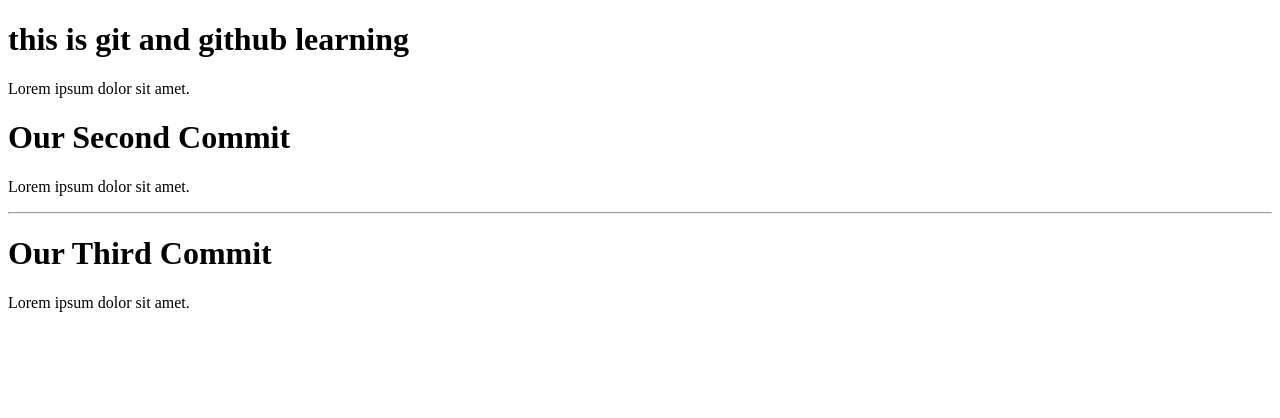
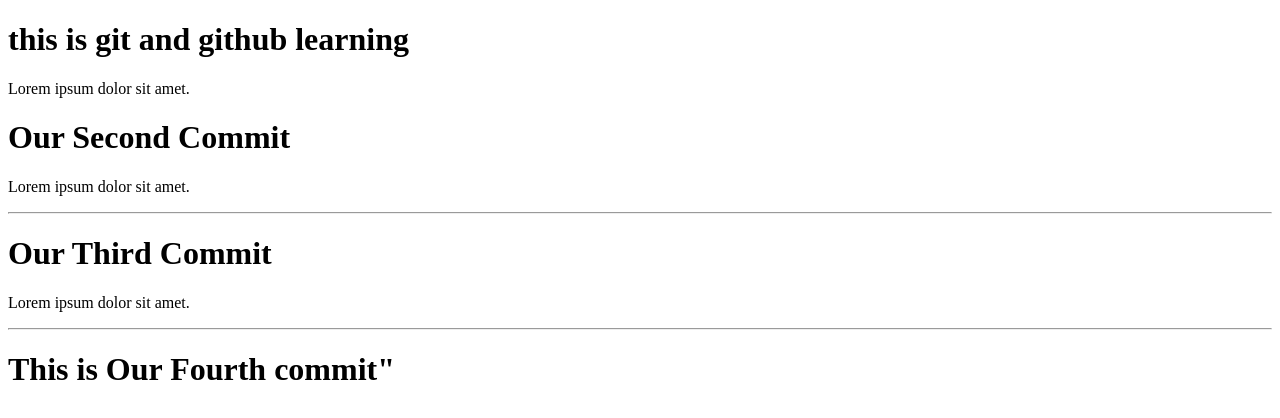
Before and after one commit to Avinashraut1998/SnowJsDemo, a plain HTML site: page index.html in a window 1280 px wide. Drawn offline with Linux system fonts and the light colour scheme.

Commit message:
Fourth Commit

```diff
--- a/index.html
+++ b/index.html
@@ -13,5 +13,9 @@
     <hr>
     <h1>Our Third Commit</h1>
     <p>Lorem ipsum dolor sit amet.</p>
+    <hr>
+    <h1>
+        This is Our Fourth commit"
+    </h1>
 </body>
 </html>
```
